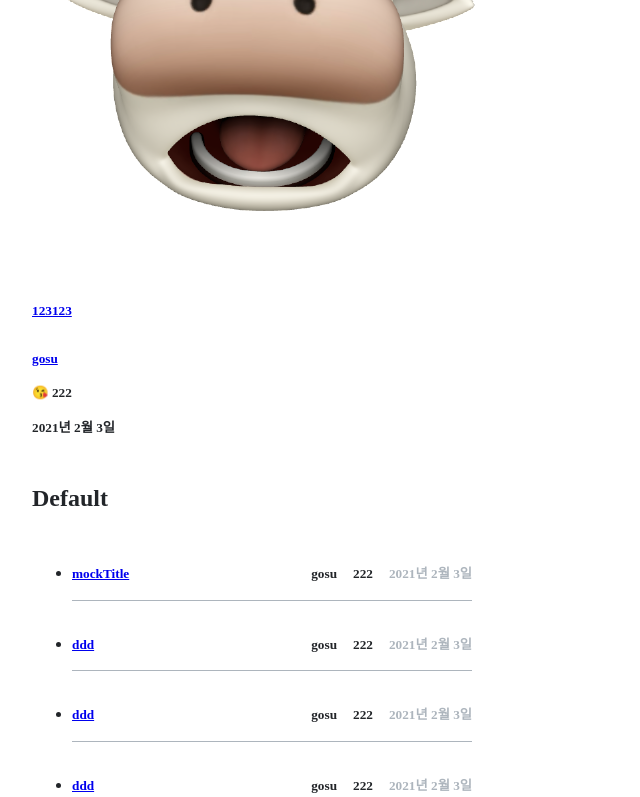
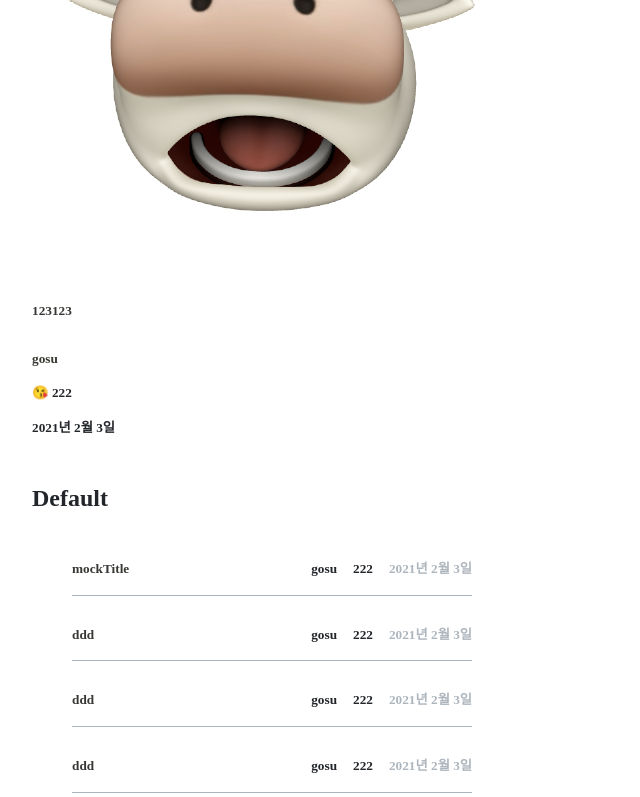
Before and after one commit to blackcowmoo/moomark-frontend, a Next.js app: page / in a window 1280 px wide. Shown: the part 2000-2797 px from the top of the page, without its empty margins (0-640 px from the left). Built offline with nearby package versions, Linux system fonts and the light colour scheme.

Commit message:
style: global css 수정

```diff
--- a/src/styles/global.scss
+++ b/src/styles/global.scss
@@ -29,3 +29,16 @@ input, button, textarea{
   font-family: inherit;
   font-size: inherit;
 }
+
+a {
+  text-decoration: none;
+  color: $default-black;
+}
+
+li {
+  list-style: none;
+}
+
+img {
+  border: 0;
+}
```
